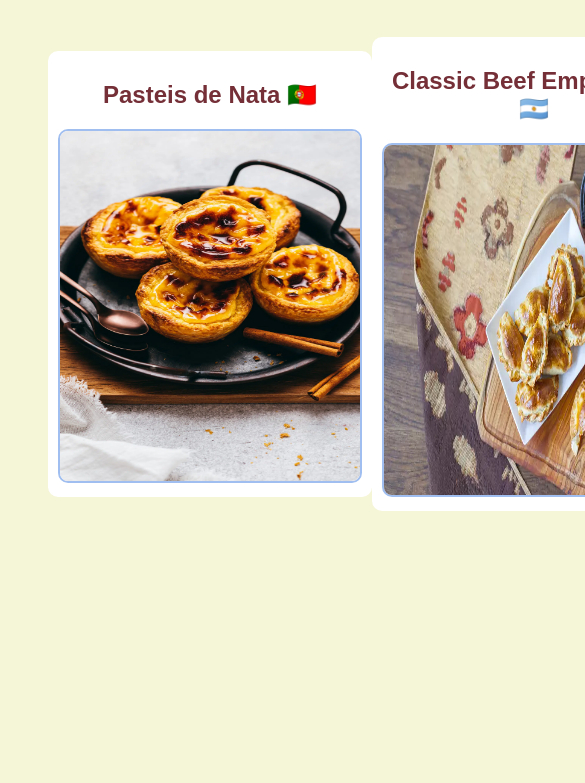
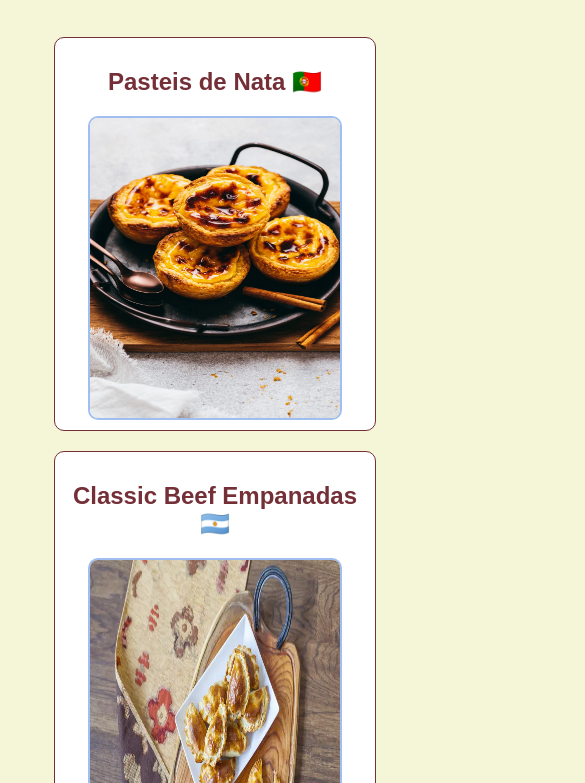
Before and after one commit to Rod-97/odin-recipes, a plain HTML site: page index.html in a window 390 px wide. Shown: the part 61-844 px from the top of the page, 585 px wide, since content can reach past the window. Drawn offline with Linux system fonts and the light colour scheme.

Commit message:
make homepage more mobile-friendly

```diff
--- a/styles.css
+++ b/styles.css
@@ -85,3 +85,31 @@ body {
 .recipe-page-container article h2 {
   color: var(--wine);
 }
+
+@media only screen and (max-width: 1200px) {
+  .recipes-list {
+    flex-direction: column;
+    justify-content: center;
+    gap: 20px;
+  }
+
+  .recipe-element {
+    border: 1px solid var(--wine);
+  }
+
+  .recipe-element h2 {
+    width: 300px;
+  }
+
+  .recipe-element a {
+    display: flex;
+    flex-direction: column;
+    justify-content: center;
+    align-items: center;
+  }
+
+  .recipe-img {
+    width: 250px;
+    height: 300px;
+  }
+}
```
